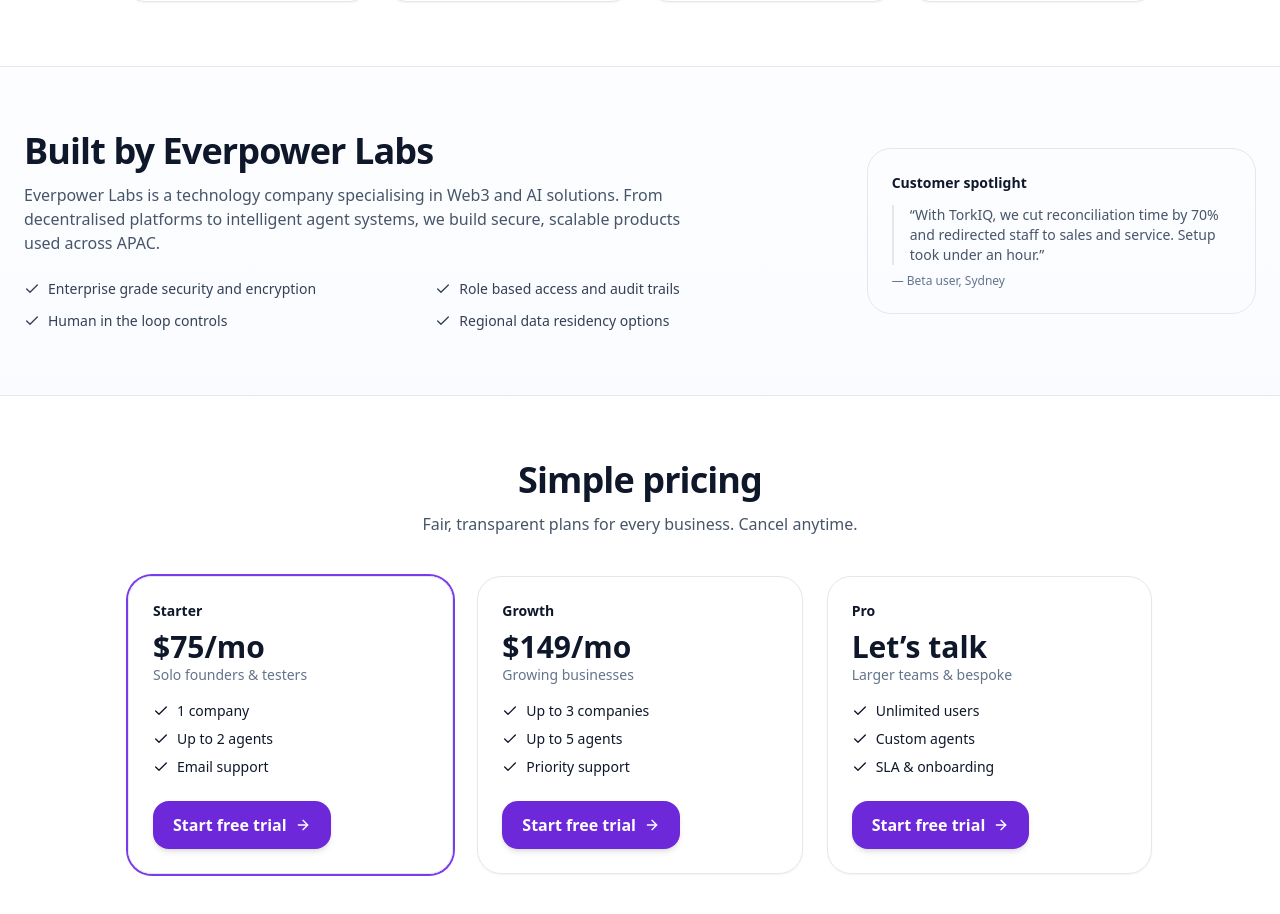
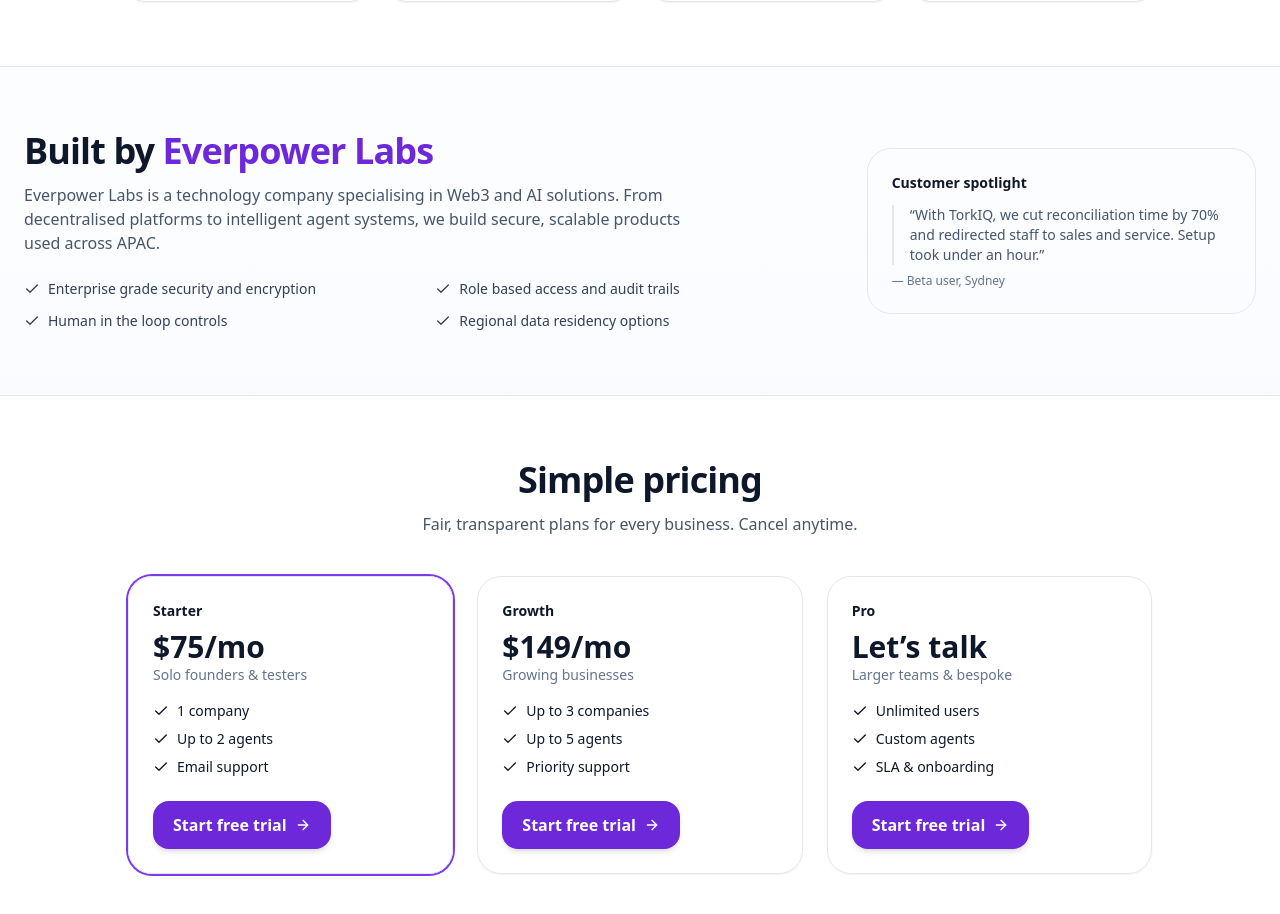
Before and after one commit to everpowerlabs/torkiq2.ai, a React (Create React App) app: page / in a window 1280 px wide. Shown: the part 1872-2786 px from the top of the page. Built offline with nearby package versions, Linux system fonts and the light colour scheme.

Commit message:
UI Fixes

```diff
--- a/src/TorkiqLanding.tsx
+++ b/src/TorkiqLanding.tsx
@@ -234,7 +234,7 @@ export default function TorkiqLanding() {
         <div className="mx-auto max-w-7xl px-6">
           <div className="grid items-center gap-8 md:grid-cols-3">
             <div className="md:col-span-2">
-              <h2 className="text-3xl font-extrabold tracking-tight md:text-4xl">Built by Everpower Labs</h2>
+              <h2 className="text-3xl font-extrabold tracking-tight md:text-4xl">Built by <a style={{ color:'#6d28d9' }}  href="https://everpower.io" target="_blank" rel="noopener noreferrer">Everpower Labs</a></h2>
               <p className="mt-3 max-w-2xl text-slate-600 dark:text-slate-300">
                 Everpower Labs is a technology company specialising in Web3 and AI solutions. From decentralised platforms to intelligent agent systems, we build secure, scalable products used across APAC.
               </p>
```
